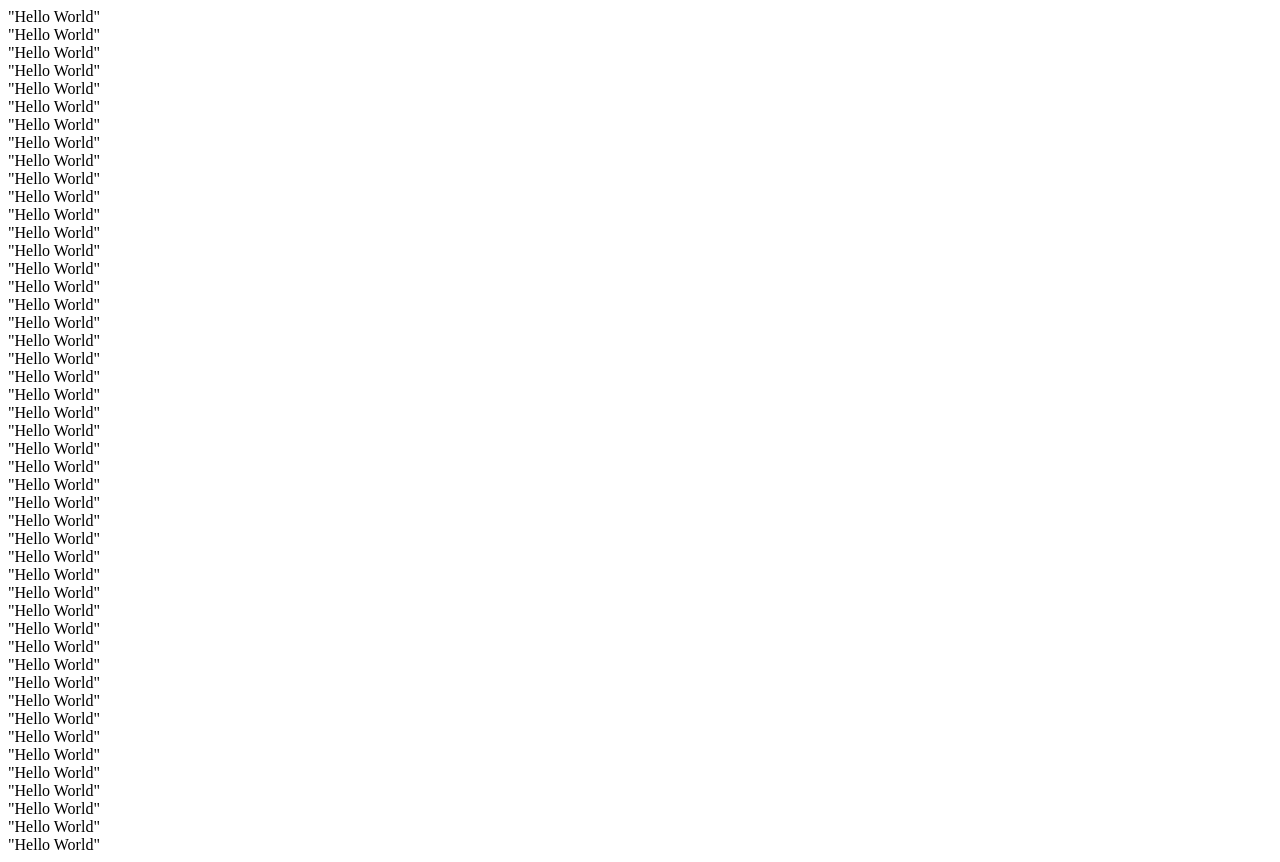
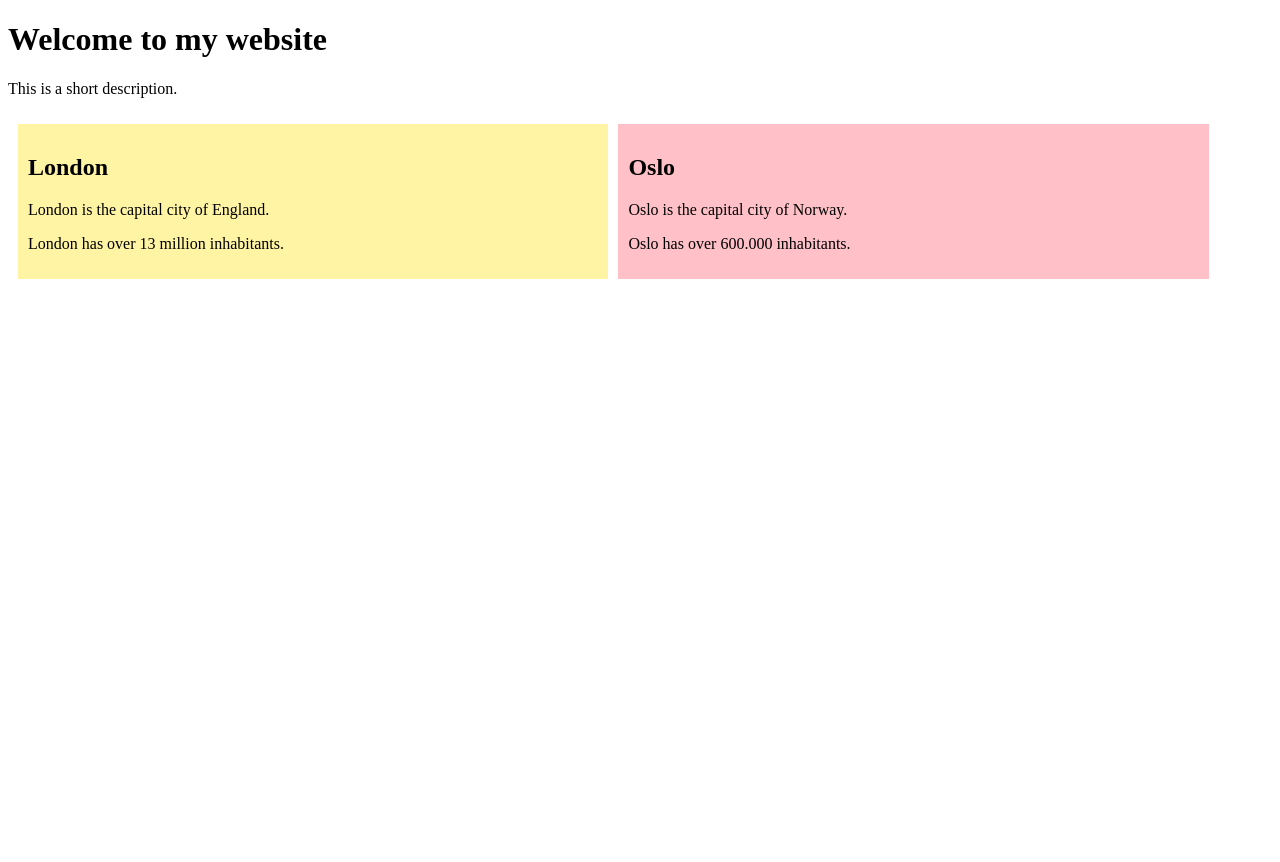
Before and after one commit to VigneshSahoo/Arch, a Django app: page /content/ in a window 1280 px wide. After the commit the page ends 279 px from the top, so only its background shows below. Run offline with Django 4.2, Linux system fonts and the light colour scheme.

```diff
--- a/landing/templates/content.html
+++ b/landing/templates/content.html
@@ -1,104 +1,39 @@
 <!DOCTYPE html>
+<style>
+.grid-container {
+  display: grid;
+  grid-template-columns: 50% 50%;
+}
+div {
+  padding:10px;
+  width:95%;
+  display:inline-block;
+}
+</style>
 <html lang="en">
 <head>
     <meta charset="UTF-8">
     <title>Content</title>
 </head>
 <body>
+<h1>Welcome to my website</h1>
 
-"Hello World" <br>
+<p>This is a short description.</p>
 
-"Hello World" <br>
+<div class="grid-container">
 
-"Hello World" <br>
+<div style="background-color:#FFF4A3;">
+  <h2>London</h2>
+  <p>London is the capital city of England.</p>
+  <p>London has over 13 million inhabitants.</p>
+</div>
 
-"Hello World" <br>
+<div style="background-color:#FFC0C7;">
+  <h2>Oslo</h2>
+  <p>Oslo is the capital city of Norway.</p>
+  <p>Oslo has over 600.000 inhabitants.</p>
+</div>
 
-"Hello World" <br>
-
-"Hello World" <br>
-
-"Hello World" <br>
-
-"Hello World" <br>
-
-"Hello World" <br>
-
-"Hello World" <br>
-
-"Hello World" <br>
-
-"Hello World" <br>
-
-"Hello World" <br>
-
-"Hello World" <br>
-
-"Hello World" <br>
-
-"Hello World" <br>
-
-"Hello World" <br>
-
-"Hello World" <br>
-
-"Hello World" <br>
-
-"Hello World" <br>
-
-"Hello World" <br>
-
-"Hello World" <br>
-
-"Hello World" <br>
-
-"Hello World" <br>
-
-"Hello World" <br>
-
-"Hello World" <br>
-
-"Hello World" <br>
-
-"Hello World" <br>
-
-"Hello World" <br>
-
-"Hello World" <br>
-
-"Hello World" <br>
-
-"Hello World" <br>
-
-"Hello World" <br>
-
-"Hello World" <br>
-
-"Hello World" <br>
-
-"Hello World" <br>
-
-"Hello World" <br>
-
-"Hello World" <br>
-
-"Hello World" <br>
-
-"Hello World" <br>
-
-"Hello World" <br>
-
-"Hello World" <br>
-
-"Hello World" <br>
-
-"Hello World" <br>
-
-"Hello World" <br>
-
-"Hello World" <br>
-
-"Hello World" <br>
-
+</div>
 </body>
 </html>
```
